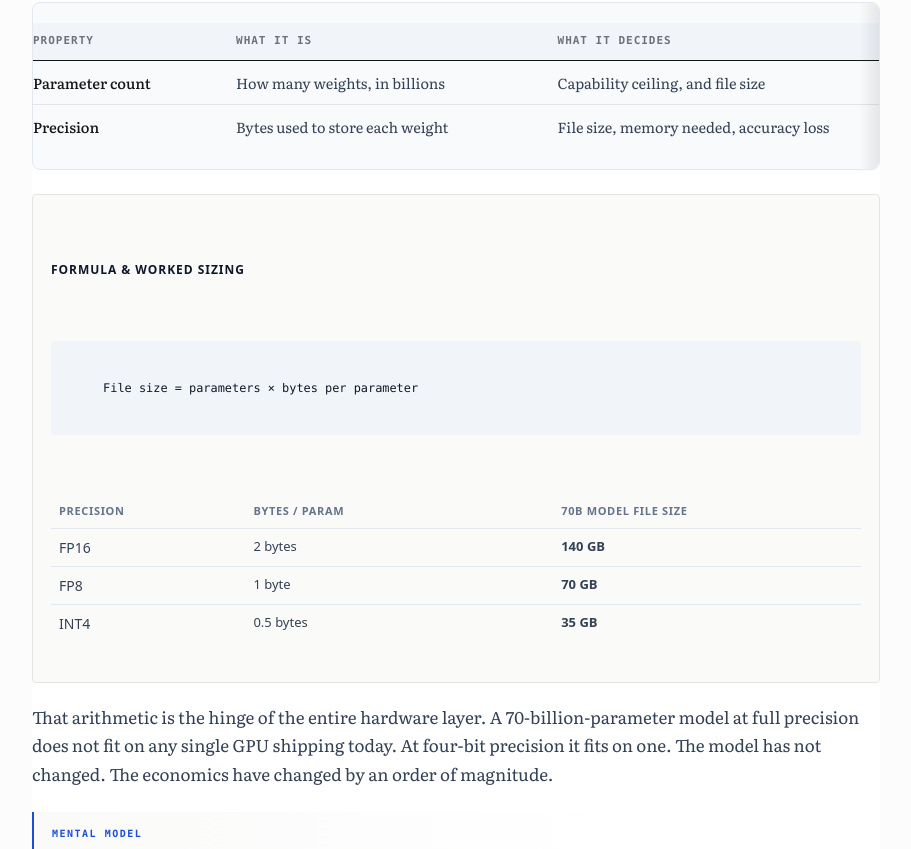
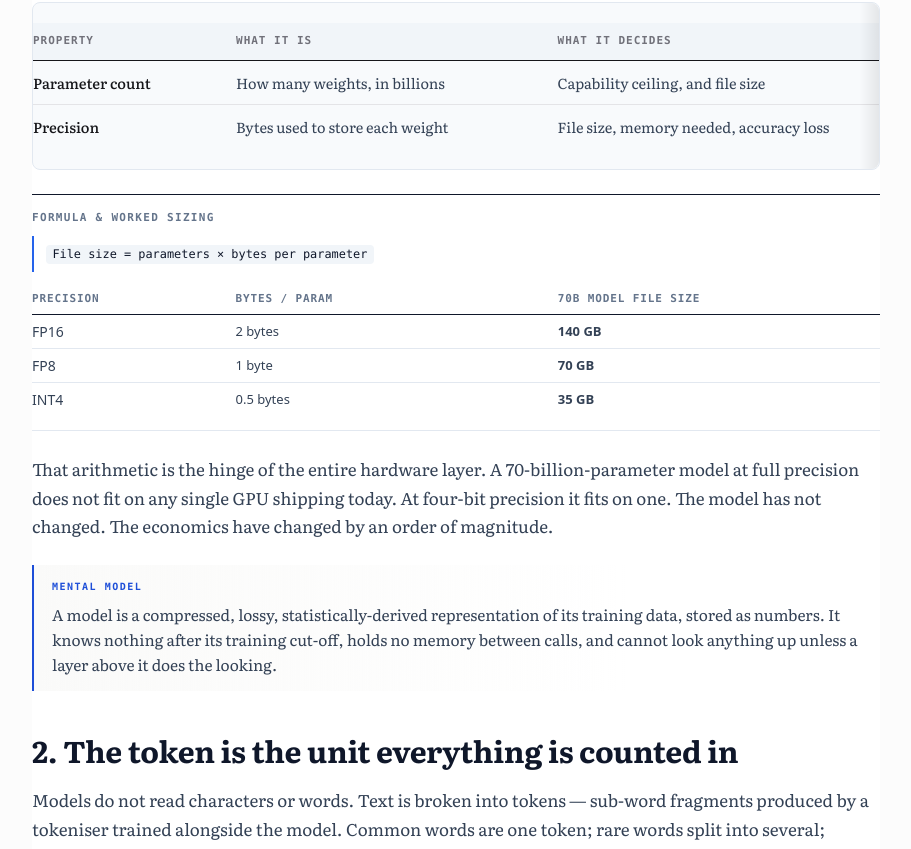
Before and after one commit to tharungajula2/primer, a Next.js app: page /ai-stack in a window 1280 px wide. Shown: the part 1301-2150 px from the top of the page, without its empty margins (352-1263 px from the left). Built offline with nearby package versions, Linux system fonts and the light colour scheme.

Commit message:
refactor(workings): typeset workings figures with flush margins, quiet hairline borders, and tight vertical padding

```diff
--- a/content/ai-stack.html
+++ b/content/ai-stack.html
@@ -88,12 +88,6 @@ verified: unverified
 @media(max-width:640px){
   .ai-stack .nc{grid-template-columns:1fr}
   .ai-stack .nc>div+div{border-left:none;border-top:1px solid var(--line);padding-left:0}
-}
-.ai-stack .calc{
-  font-family:ui-monospace,SFMono-Regular,Menlo,monospace;
-  font-size:13px;line-height:1.85;background:var(--surf);
-  border:1px solid var(--line);border-radius:4px;padding:16px 18px;
-  margin:20px 0;overflow-x:auto;white-space:pre;color:var(--ink)
 }
 .ai-stack h3{
   font-size:16px;margin:30px 0 10px;color:var(--ink);font-weight:600
--- a/public/primer-html.css
+++ b/public/primer-html.css
@@ -117,7 +117,7 @@ html, body {
 .primer-html-note h2, .atom-content h2, .ai-stack h2 {
   font-family: var(--font-serif), serif;
   font-weight: 700;
-  font-size: 1.3125rem; /* ~21px mobile - ensures max 2 lines at 360px! */
+  font-size: 1.3125rem; /* ~21px mobile */
   line-height: 1.3;
   color: var(--html-ink);
   margin: 1.75rem 0 0.75rem;
@@ -356,16 +356,16 @@ html, body {
   }
 }
 
-/* Typeset Workings / Worked-Calculation Figures (.calc) */
+/* Typeset Workings / Worked-Calculation Figures (.calc) - Clean & Flush */
 .primer-html-note .calc, .atom-content .calc, .ai-stack .calc, .workings {
-  margin: 1.5rem 0;
-  padding: 1.25rem 1.25rem;
-  background: var(--html-surface);
-  border-top: 2px solid var(--html-ink);
-  border-bottom: 1px solid var(--html-border);
-  border-left: none;
-  border-right: none;
-  border-radius: 0;
+  margin: 1.5rem 0 !important;
+  padding: 0.875rem 0 !important;
+  background: transparent !important;
+  border-top: 1px solid var(--html-ink) !important;
+  border-bottom: 1px solid var(--html-border) !important;
+  border-left: none !important;
+  border-right: none !important;
+  border-radius: 0 !important;
   overflow-x: auto;
   -webkit-overflow-scrolling: touch;
   max-width: 100%;
@@ -373,28 +373,29 @@ html, body {
 }
 
 .calc-title {
-  font-family: var(--font-sans), system-ui, sans-serif;
-  font-size: 0.75rem;
-  font-weight: 700;
-  letter-spacing: 0.08em;
+  font-family: var(--font-mono), monospace;
+  font-size: 0.6875rem;
+  font-weight: 600;
+  letter-spacing: 0.12em;
   text-transform: uppercase;
-  color: var(--html-ink);
-  margin-bottom: 0.75rem;
+  color: var(--html-muted);
+  margin-bottom: 0.5rem;
 }
 
 .calc-subhead {
   font-family: var(--font-sans), system-ui, sans-serif;
   font-size: 0.8125rem;
   font-weight: 600;
-  color: var(--html-muted);
-  margin: 0.75rem 0 0.5rem;
+  color: var(--html-ink);
+  margin: 0.625rem 0 0.375rem;
 }
 
 .calc-formula-box {
-  padding: 0.5rem 0.75rem;
-  background: var(--html-raise);
-  border-radius: 0.25rem;
-  margin-bottom: 0.75rem;
+  padding: 0.375rem 0 0.375rem 0.75rem;
+  background: transparent !important;
+  border-left: 2px solid var(--html-accent);
+  border-radius: 0;
+  margin: 0.5rem 0 0.75rem;
   font-size: 0.875rem;
 }
 
@@ -403,24 +404,24 @@ html, body {
   min-width: 0 !important;
   border-collapse: collapse;
   font-size: 0.875rem;
-  margin: 0.5rem 0;
+  margin: 0.375rem 0;
 }
 
 .calc-table th {
-  font-family: var(--font-sans), system-ui, sans-serif;
+  font-family: var(--font-mono), monospace;
   font-size: 0.6875rem;
   font-weight: 600;
-  letter-spacing: 0.06em;
+  letter-spacing: 0.08em;
   text-transform: uppercase;
   color: var(--html-muted);
-  border-bottom: 1px solid var(--html-border);
-  padding: 0.375rem 0.5rem;
+  border-bottom: 1px solid var(--html-ink) !important;
+  padding: 0.375rem 0;
   text-align: left;
-  background: transparent;
+  background: transparent !important;
 }
 
 .calc-table td {
-  padding: 0.5rem 0.5rem;
+  padding: 0.375rem 0;
   border-bottom: 1px solid var(--html-border);
   color: var(--html-body);
   font-family: var(--font-sans), system-ui, sans-serif;
@@ -442,10 +443,10 @@ html, body {
 }
 
 .calc-summary {
-  margin-top: 0.75rem;
-  padding-top: 0.5rem;
+  margin-top: 0.5rem;
+  padding-top: 0.375rem;
   border-top: 1px solid var(--html-border);
-  font-size: 0.875rem;
+  font-size: 0.8125rem;
   color: var(--html-ink);
   font-family: var(--font-sans), system-ui, sans-serif;
 }
@@ -453,7 +454,7 @@ html, body {
 .calc-pipeline {
   list-style: none;
   padding: 0;
-  margin: 0.5rem 0;
+  margin: 0.375rem 0;
 }
 
 .calc-pipeline li {
```
